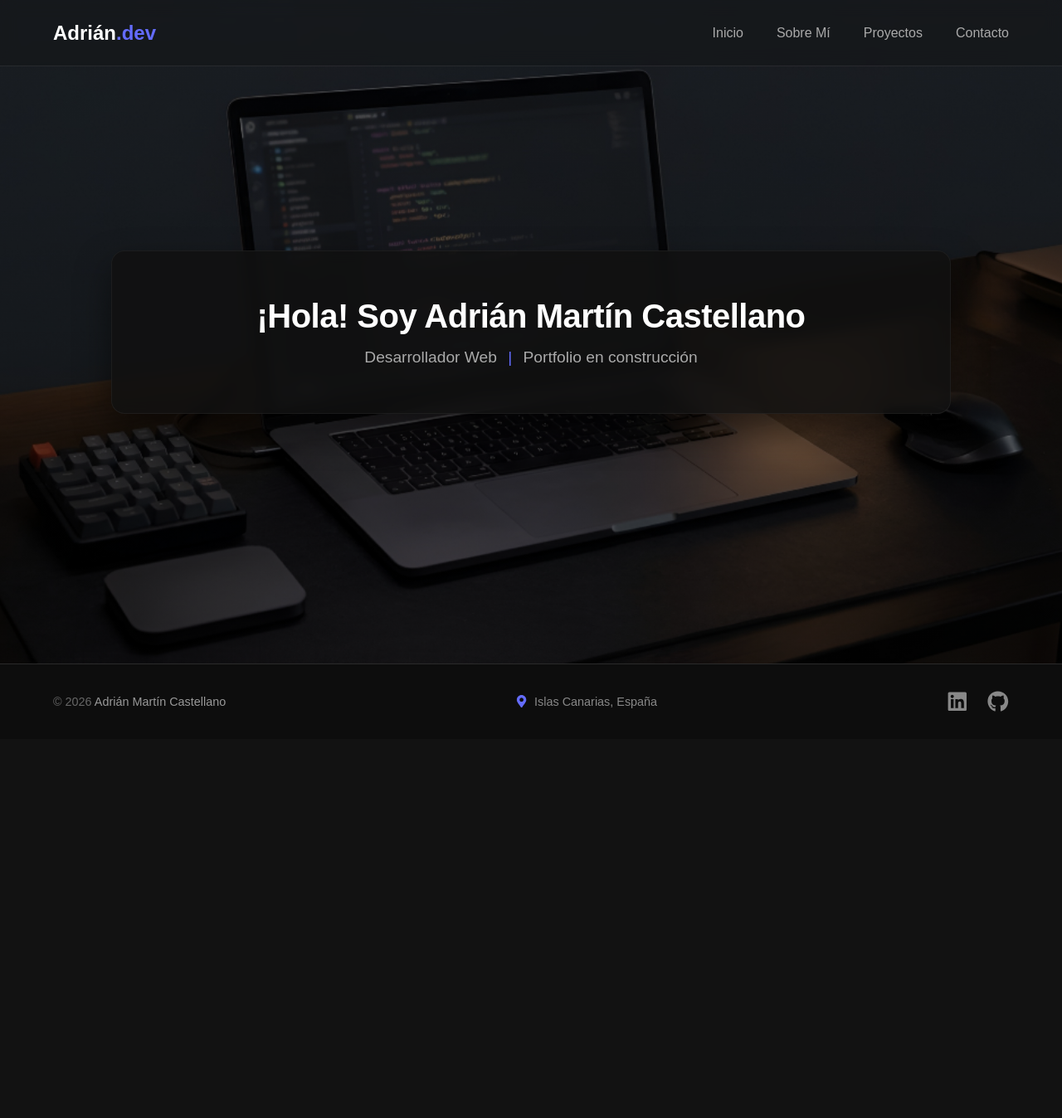
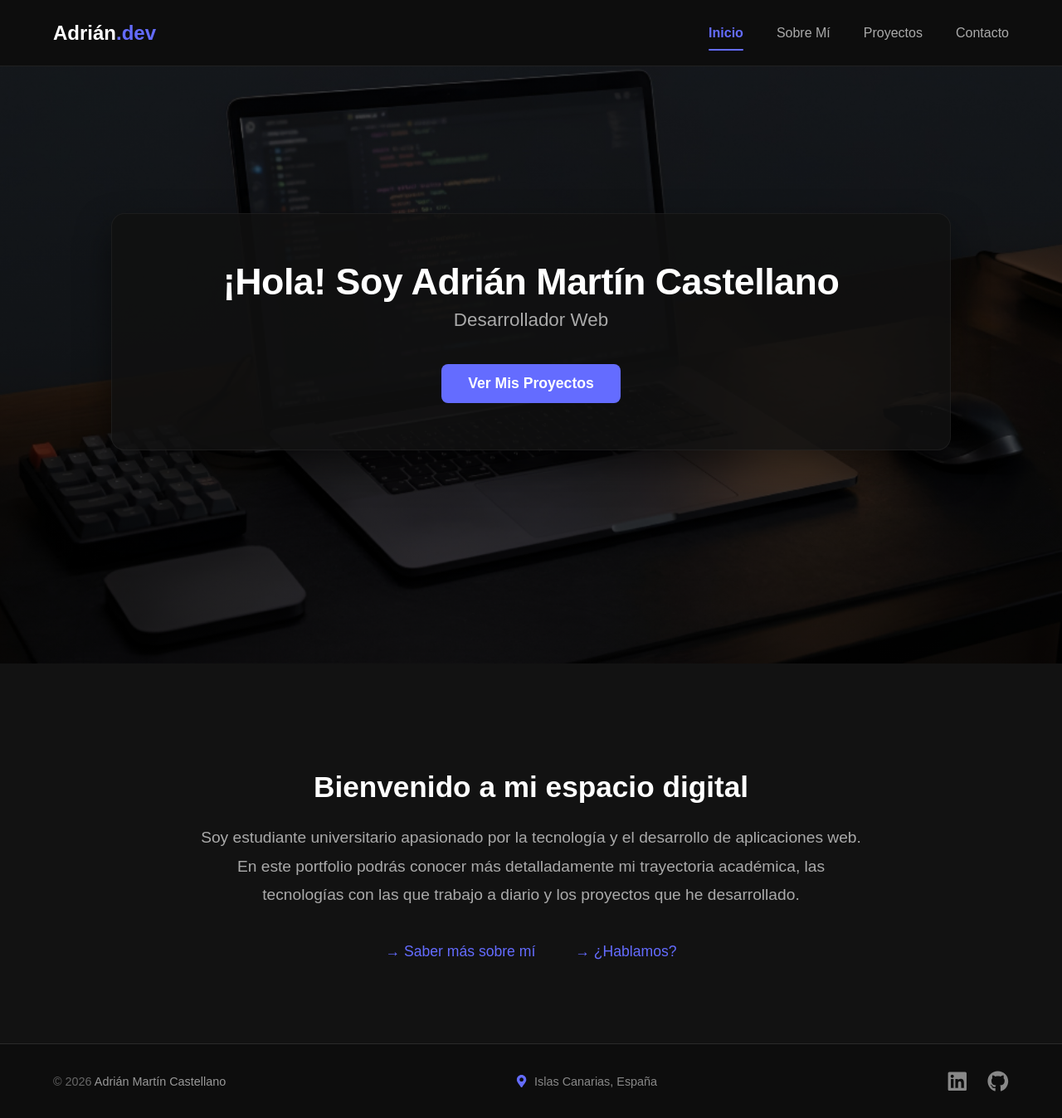
Before and after one commit to Adrian-Martin-Castellano/mi-portfolio, a React (Vite) app: page / in a window 1280 px wide. Shown: the whole page at 83% size. Before the commit the page ends 891 px from the top, so only its background shows below. Built offline with nearby package versions, Linux system fonts and the light colour scheme.

Commit message:
Changes on menu and new pages added

```diff
--- a/package.json
+++ b/package.json
@@ -12,7 +12,8 @@
   "dependencies": {
     "react": "^19.2.7",
     "react-dom": "^19.2.7",
-    "react-icons": "^5.6.0"
+    "react-icons": "^5.6.0",
+    "react-router-dom": "^7.18.1"
   },
   "devDependencies": {
     "@types/node": "^24.13.2",
--- a/src/App.tsx
+++ b/src/App.tsx
@@ -1,24 +1,30 @@
+import { BrowserRouter as Router, Routes, Route } from 'react-router-dom';
 import Navbar from './components/Navbar';
 import Footer from './components/Footer';
+
+import Home from './pages/home';
+import AboutPage from './pages/AboutPage';
+import ProjectsPage from './pages/ProjectsPage';
+import ContactPage from './pages/ContactPage';
+
 import styles from './App.module.css';
-import backgroundImage from './assets/hero-bg.jpg';
 
 function App() {
   return (
-    <div className={styles.pageContainer}>
-      <Navbar />
-      <main
-        className={styles.heroSection}
-        style={{ backgroundImage: `linear-gradient(rgba(0, 0, 0, 0.4), rgba(0, 0, 0, 0.6)), url(${backgroundImage})` }}>
-        <div className={styles.heroCard}>
-          <h1>¡Hola! Soy Adrián Martín Castellano</h1>
-          <p className={styles.subtitle}>
-            Desarrollador Web <span>|</span> Portfolio en construcción
-          </p>
+    <Router>
+      <div className={styles.pageContainer}>
+        <Navbar />
+        <div className={styles.mainContent}>
+          <Routes>
+            <Route path="/" element={<Home />} />
+            <Route path="/sobre-mi" element={<AboutPage />} />
+            <Route path="/proyectos" element={<ProjectsPage />} />
+            <Route path="/contacto" element={<ContactPage />} />
+          </Routes>
         </div>
-      </main>
-      <Footer />
-    </div>
+        <Footer />
+      </div>
+    </Router>
   );
 }
 
--- a/src/components/Navbar.module.css
+++ b/src/components/Navbar.module.css
@@ -9,15 +9,14 @@
   align-items: center;
   padding: 0 4rem;
   box-sizing: border-box;
-  z-index: 1000;
-  background-color: rgba(13, 13, 13, 0.25) !important;
-  backdrop-filter: blur(10px) !important; /* Blur effect */
-  -webkit-backdrop-filter: blur(15px) !important; /* Blur effect for Safari/iOS */
+  background-color: #0d0d0d;
+  z-index: 9999;
   border-bottom: 1px solid rgba(255, 255, 255, 0.08);
 }
 
-.logo {
+.logo a{
   color: #ffffff;
+  text-decoration: none;
   font-family: sans-serif;
   font-weight: bold;
   font-size: 1.5rem;
@@ -95,3 +94,61 @@
     border-bottom: none;
   }
 }
+
+.navLinks :global(.activeLink) {
+  color: #646cff !important;
+  font-weight: 600;
+  position: relative;
+}
+
+.navLinks :global(.activeLink)::after {
+  content: '';
+  position: absolute;
+  bottom: -6px;
+  left: 0;
+  width: 100%;
+  height: 2px;
+  background-color: #646cff;
+  border-radius: 2px;
+}
+
+@media (min-width: 769px) {
+  .navLinks a {
+    position: relative;
+    display: inline-block;
+    padding: 0.5rem 0;
+  }
+  .navLinks a:global(.active)::after {
+    content: '';
+    position: absolute;
+    bottom: -4px;
+    left: 0;
+    width: 100%;
+    height: 2px;
+    background-color: #646cff;
+    border-radius: 2px;
+  }
+}
+
+@media (max-width: 768px) {
+  .navLinks a {
+    display: block;
+    width: 100%;
+    text-align: left;
+    padding: 1.2rem 0 1.2rem 3rem;
+    position: relative;
+    box-sizing: border-box;
+  }
+
+  .navLinks a:global(.active)::before {
+    content: '';
+    position: absolute;
+    left: 1.5rem;
+    top: 50%;
+    transform: translateY(-50%);
+    width: 4px;
+    height: 55%;
+    background-color: #646cff;
+    border-radius: 4px;
+  }
+}
--- a/src/components/Navbar.tsx
+++ b/src/components/Navbar.tsx
@@ -1,5 +1,6 @@
 import { useState } from 'react';
 import { FaBars, FaTimes } from 'react-icons/fa';
+import { Link, NavLink } from 'react-router-dom';
 import styles from './Navbar.module.css';
 
 function Navbar() {
@@ -8,16 +9,35 @@ function Navbar() {
     setIsOpen(!isOpen);
   };
 
+  const linkStyle = ({ isActive }: { isActive: boolean }) => ({
+    color: isActive ? '#646cff' : '#aaaaaa',
+    fontWeight: isActive ? '600' : '500',
+  });
+
   return (
     <nav className={styles.navbar}>
       <div className={styles.logo}>
-        Adrián<span>.dev</span>
+        <Link to="/">
+          Adrián<span>.dev</span>
+        </Link>
       </div>
+
       <div className={`${styles.navLinks} ${isOpen ? styles.active : ''}`}>
-        <a href="#inicio" onClick={() => setIsOpen(false)}>Inicio</a>
-        <a href="#sobre-mi" onClick={() => setIsOpen(false)}>Sobre Mí</a>
-        <a href="#proyectos" onClick={() => setIsOpen(false)}>Proyectos</a>
-        <a href="#contacto" onClick={() => setIsOpen(false)}>Contacto</a>
+        <NavLink to="/" style={linkStyle} onClick={() => setIsOpen(false)}>
+          Inicio
+        </NavLink>
+
+        <NavLink to="/sobre-mi" style={linkStyle} onClick={() => setIsOpen(false)}>
+          Sobre Mí
+        </NavLink>
+
+        <NavLink to="/proyectos" style={linkStyle} onClick={() => setIsOpen(false)}>
+          Proyectos
+        </NavLink>
+
+        <NavLink to="/contacto" style={linkStyle} onClick={() => setIsOpen(false)}>
+          Contacto
+        </NavLink>
       </div>
 
       <button className={styles.menuIcon} onClick={toggleMenu} aria-label="Toggle menu">
--- /dev/null
+++ b/src/pages/AboutPage.tsx
@@ -0,0 +1,10 @@
+function AboutPage() {
+  return (
+    <div style={{ padding: '120px 2rem', color: '#fff', minHeight: '100vh', backgroundColor: '#121212' }}>
+      <h1>Sobre Mí</h1>
+      <p>Página en construcción. Aquí irá mi trayectoria académica y mis habilidades.</p>
+    </div>
+  );
+}
+
+export default AboutPage;
--- /dev/null
+++ b/src/pages/ContactPage.tsx
@@ -0,0 +1,10 @@
+function ContactPage() {
+  return (
+    <div style={{ padding: '120px 2rem', color: '#fff', minHeight: '100vh', backgroundColor: '#121212' }}>
+      <h1>Contacto</h1>
+      <p>Página en construcción. Aquí irá el formulario para contactar conmigo.</p>
+    </div>
+  );
+}
+
+export default ContactPage;
--- /dev/null
+++ b/src/pages/Home.module.css
@@ -0,0 +1,139 @@
+.homeContainer {
+  display: flex;
+  flex-direction: column;
+  width: 100%;
+  background-color: #0d0d0d;
+}
+
+.heroSection {
+  min-height: 100vh;
+  display: flex;
+  justify-content: center;
+  align-items: center;
+  padding: 0 2rem;
+  background-size: cover;
+  background-position: center;
+  background-repeat: no-repeat;
+  background-attachment: fixed;
+}
+
+.heroCard {
+  background-color: rgba(17, 17, 17, 0.85);
+  border: 1px solid rgba(255, 255, 255, 0.05);
+  padding: 3.5rem 5rem;
+  border-radius: 16px;
+  text-align: center;
+  max-width: 850px;
+  width: 100%;
+  box-shadow: 0 20px 40px rgba(0, 0, 0, 0.5);
+}
+
+.heroCard h1 {
+  color: #ffffff;
+  font-family: sans-serif;
+  font-size: 2.8rem;
+  margin: 0 0 0.5rem 0;
+  font-weight: 700;
+  letter-spacing: -0.5px;
+}
+
+.subtitle {
+  color: #aaaaaa;
+  font-family: sans-serif;
+  font-size: 1.4rem;
+  margin: 0 0 2.5rem 0;
+  font-weight: 400;
+}
+
+.ctaButton {
+  display: inline-block;
+  background-color: #646cff;
+  color: #ffffff;
+  font-family: sans-serif;
+  font-weight: 600;
+  padding: 0.8rem 2rem;
+  border-radius: 8px;
+  text-decoration: none;
+  font-size: 1.1rem;
+  transition: background-color 0.2s ease, transform 0.2s ease;
+}
+
+.ctaButton:hover {
+  background-color: #535bf2;
+  transform: translateY(-2px);
+}
+
+.summarySection {
+  background-color: #121212;
+  padding: 100px 2rem;
+  color: #ffffff;
+  font-family: sans-serif;
+  display: flex;
+  justify-content: center;
+}
+
+.summaryContent {
+  max-width: 800px;
+  text-align: center;
+}
+
+.summaryContent h2 {
+  font-size: 2.2rem;
+  margin-bottom: 1.5rem;
+  font-weight: 600;
+}
+
+.summaryContent p {
+  color: #aaaaaa;
+  font-size: 1.2rem;
+  line-height: 1.8;
+  margin-bottom: 2.5rem;
+}
+
+.linksGrid {
+  display: flex;
+  justify-content: center;
+  gap: 3rem;
+}
+
+.secondaryLink {
+  color: #646cff;
+  text-decoration: none;
+  font-size: 1.1rem;
+  font-weight: 500;
+  transition: color 0.2s ease;
+}
+
+.secondaryLink:hover {
+  color: #858bff;
+  text-decoration: underline;
+}
+
+@media (max-width: 768px) {
+  .heroCard {
+    padding: 2.5rem 1.5rem;
+    border-radius: 12px;
+  }
+
+  .heroCard h1 {
+    font-size: 2rem;
+  }
+
+  .subtitle {
+    font-size: 1.1rem;
+  }
+
+  .summarySection {
+    padding: 60px 1.5rem;
+  }
+
+  .summaryContent h2 {
+    font-size: 1.8rem;
+  }
+
+  .linksGrid {
+    flex-direction: column;
+    gap: 1.5rem;
+    align-items: center;
+  }
+}
--- /dev/null
+++ b/src/pages/ProjectsPage.tsx
@@ -0,0 +1,10 @@
+function ProjectsPage() {
+  return (
+    <div style={{ padding: '120px 2rem', color: '#fff', minHeight: '100vh', backgroundColor: '#121212' }}>
+      <h1>Mis Proyectos</h1>
+      <p>Página en construcción. Aquí irán los proyectos de la universidad y personales.</p>
+    </div>
+  );
+}
+
+export default ProjectsPage;
--- /dev/null
+++ b/src/pages/home.tsx
@@ -0,0 +1,37 @@
+import { Link } from 'react-router-dom';
+import styles from './Home.module.css';
+import backgroundImage from '../assets/hero-bg.jpg';
+
+function Home() {
+  return (
+    <div className={styles.homeContainer}>
+      <section
+        className={styles.heroSection}
+        style={{ backgroundImage: `linear-gradient(rgba(0, 0, 0, 0.5), rgba(0, 0, 0, 0.7)), url(${backgroundImage})` }}>
+        <div className={styles.heroCard}>
+          <h1>¡Hola! Soy Adrián Martín Castellano</h1>
+          <p className={styles.subtitle}>Desarrollador Web</p>
+          <Link to="/proyectos" className={styles.ctaButton}>
+            Ver Mis Proyectos
+          </Link>
+        </div>
+      </section>
+      <section className={styles.summarySection}>
+        <div className={styles.summaryContent}>
+          <h2>Bienvenido a mi espacio digital</h2>
+          <p>
+            Soy estudiante universitario apasionado por la tecnología y el desarrollo de aplicaciones web.
+            En este portfolio podrás conocer más detalladamente mi trayectoria académica, las tecnologías
+            con las que trabajo a diario y los proyectos que he desarrollado.
+          </p>
+          <div className={styles.linksGrid}>
+            <Link to="/sobre-mi" className={styles.secondaryLink}>→ Saber más sobre mí</Link>
+            <Link to="/contacto" className={styles.secondaryLink}>→ ¿Hablamos?</Link>
+          </div>
+        </div>
+      </section>
+    </div>
+  );
+}
+
+export default Home;
```
Also changed, not shown: 1 other file (tests, documents, lock files or other folders).
